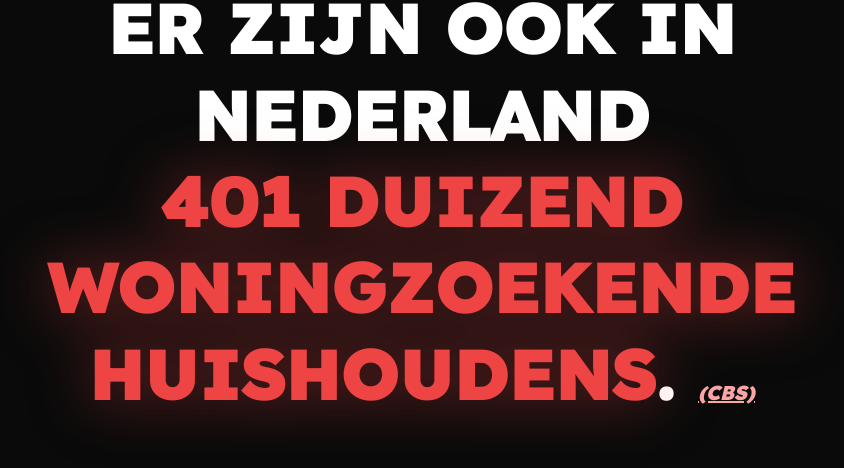
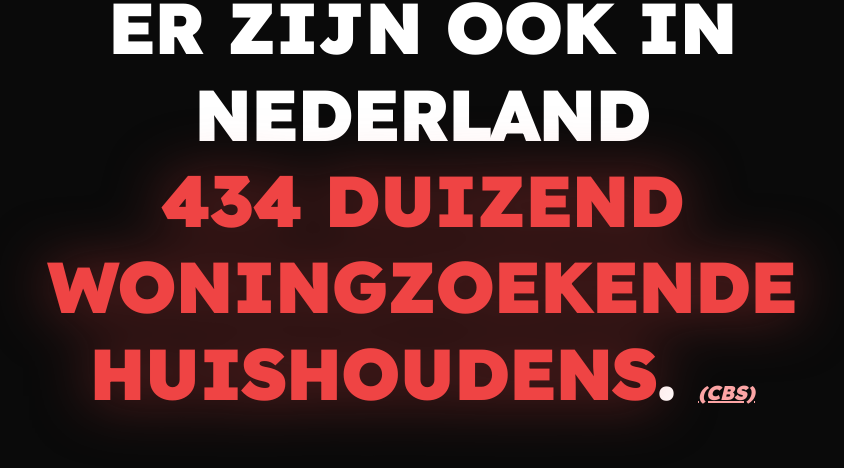
Before and after one commit to S3RNON/elec2025, a Next.js app: page / in a window 1280 px wide. Shown: the part 1717-2185 px from the top of the page, without its empty margins (218-1062 px from the left). Built offline with nearby package versions, Linux system fonts and the light colour scheme.

Commit message:
corrected sources

```diff
--- a/src/app/page.tsx
+++ b/src/app/page.tsx
@@ -98,7 +98,7 @@ export default function Home() {
 			Limburg: 4_041_900,
 		};
 
-		const woningzoekendeHuishoudens = 401_000;
+		const woningzoekendeHuishoudens = 434_000;
 		const huidigeWoonbouwsnelheidPerJaar = 82_000;
 
 		const newWoonData = new WoonData(
@@ -156,7 +156,7 @@ export default function Home() {
 						.{" "}
 						<span className="citation-link">
 							<a
-								href="https://www.cbs.nl/nl-nl/nieuws/2025/05/82-duizend-woningen-erbij-in-2024-minder-dan-voorgaande-vijf-jaar"
+								href="https://www.volkshuisvestingnederland.nl/onderwerpen/berekening-woningbouwopgave#:~:text=Er%20zijn%20in%202025%20circa,opzichte%20van%20de%20totale%20voorraad."
 								target="_blank"
 								rel="noopener noreferrer"
 							>
```
